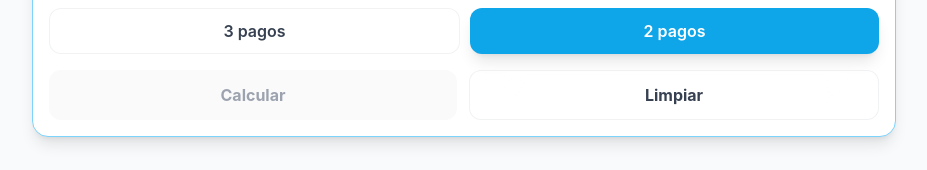
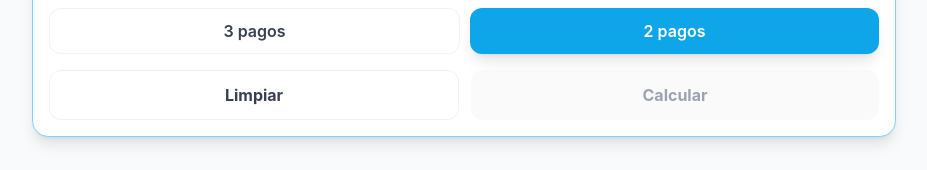
Before and after one commit to mibaus/presupuestador-web, a React (Vite) app: page / in a window 1280 px wide. Shown: the part 537-707 px from the top of the page, without its empty margins (176-1103 px from the left). Built offline with nearby package versions, Linux system fonts and the light colour scheme.

Commit message:
feat: ajustes recientes de UI y descuentos

```diff
--- a/src/App.jsx
+++ b/src/App.jsx
@@ -778,17 +778,17 @@ function MainScreen({
 
           <div className="flex gap-3">
             <button
+              onClick={handleClear}
+              className={`flex-1 py-3 rounded-xl font-bold text-base transition-all backdrop-blur-xl border ${isDarkMode ? 'bg-slate-800/20 border-slate-700/30 hover:bg-slate-800/40 text-gray-300' : 'bg-white/20 border-gray-300/30 hover:bg-white/40 text-gray-700'}`}
+            >
+              Limpiar
+            </button>
+            <button
               onClick={onCalculate}
               disabled={!canCalculate}
               className={`flex-1 py-3 rounded-xl font-bold text-base transition-all ${canCalculate ? `${colors.primary} text-white shadow-xl` : `${isDarkMode ? 'bg-slate-700/20 text-gray-500' : 'bg-gray-200/20 text-gray-400'} cursor-not-allowed`}`}
             >
               Calcular
-            </button>
-            <button
-              onClick={handleClear}
-              className={`flex-1 py-3 rounded-xl font-bold text-base transition-all backdrop-blur-xl border ${isDarkMode ? 'bg-slate-800/20 border-slate-700/30 hover:bg-slate-800/40 text-gray-300' : 'bg-white/20 border-gray-300/30 hover:bg-white/40 text-gray-700'}`}
-            >
-              Limpiar
             </button>
           </div>
         </div>
--- a/src/data/tariffs.autumn.json
+++ b/src/data/tariffs.autumn.json
@@ -12,6 +12,6 @@
   ],
   "longStayDiscounts": [
     { "minNights": 2, "discountPercent": 10 },
-    { "minNights": 5, "discountPercent": 15 }
+    { "minNights": 7, "discountPercent": 15 }
   ]
 }
```
